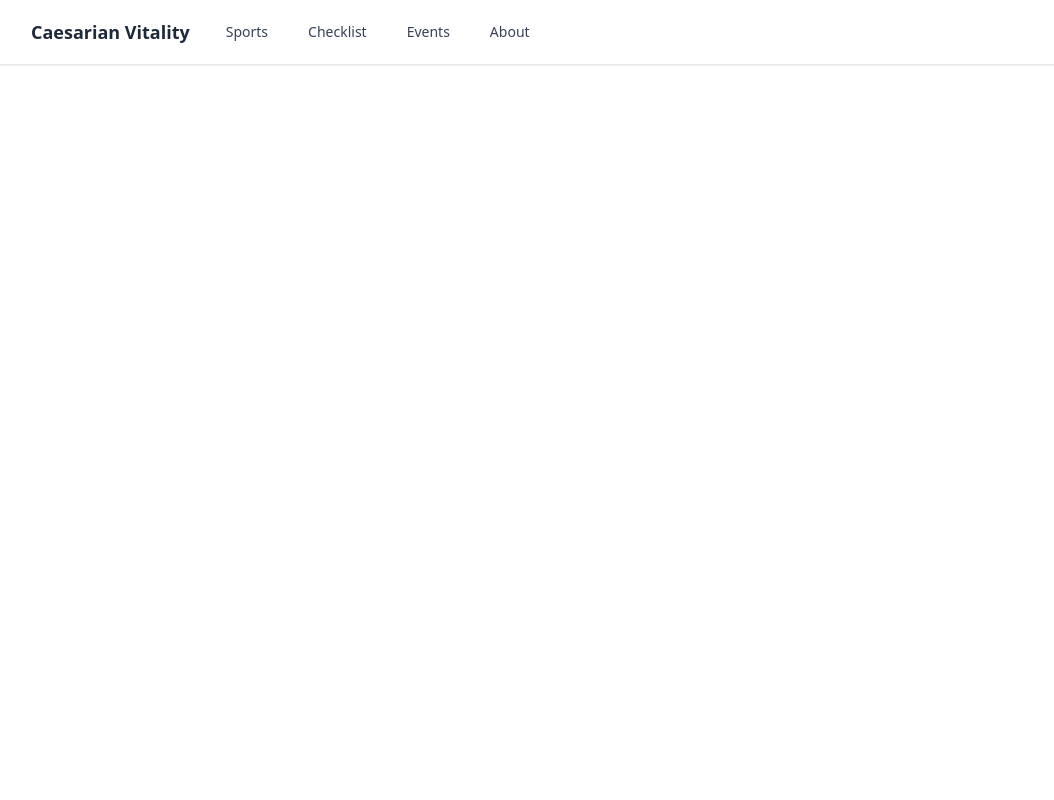
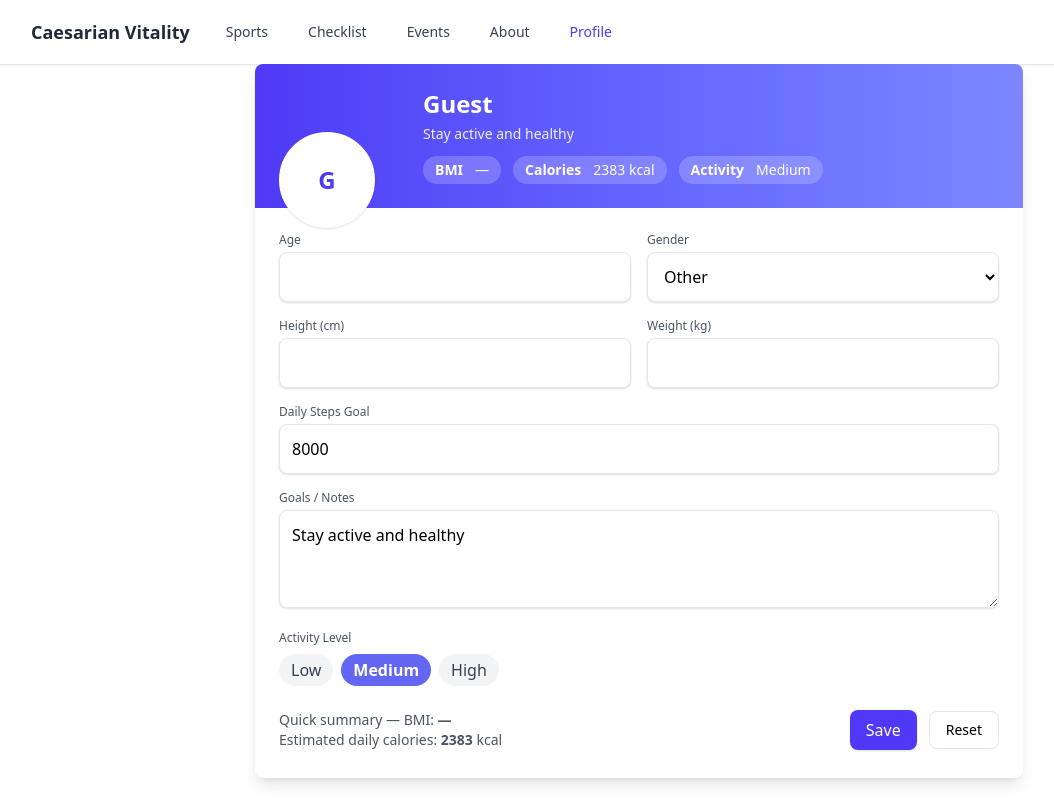
Before and after one commit to cdijkstra/VitalityApp, an Angular app in the folder Vitality/: page /profile in a window 1280 px wide. Before the commit this address led to /. Shown: the whole page, without its empty margins (1-1055 px from the left). Built offline with nearby package versions, Linux system fonts and the light colour scheme.

Commit message:
Added profile component

```diff
--- a/Vitality/src/app/app.routes.ts
+++ b/Vitality/src/app/app.routes.ts
@@ -4,6 +4,7 @@ import { SportDetailComponent } from './sport-detail/sport-detail';
 import { DailyChecklist } from './daily-checklist/daily-checklist';
 import { EventsComponent } from './events/events';
 import { AboutComponent } from './about/about';
+import { ProfileComponent } from './profile/profile.component';
 
 export const routes: Routes = [
   { path: '', component: SportsOverviewComponent },
@@ -11,5 +12,6 @@ export const routes: Routes = [
   { path: 'sports/:name', component: SportDetailComponent },
   { path: 'daily-checklist', component: DailyChecklist },
   { path: 'events', component: EventsComponent },
+  { path: 'profile', component: ProfileComponent },
   { path: 'about', component: AboutComponent },
 ];
--- a/Vitality/src/app/components/navbar/navbar.component.html
+++ b/Vitality/src/app/components/navbar/navbar.component.html
@@ -14,6 +14,8 @@
              class="px-3 py-2 rounded-md text-sm font-medium text-gray-700 hover:text-indigo-600  cursor-pointer">Events</a>
           <a routerLink="/about" routerLinkActive="text-indigo-600"
              class="px-3 py-2 rounded-md text-sm font-medium text-gray-700 hover:text-indigo-600 cursor-pointer">About</a>
+          <a routerLink="/profile" routerLinkActive="text-indigo-600"
+             class="px-3 py-2 rounded-md text-sm font-medium text-gray-700 hover:text-indigo-600 cursor-pointer">Profile</a>
         </div>
       </div>
     </div>
--- /dev/null
+++ b/Vitality/src/app/profile/profile.component.css
@@ -0,0 +1,9 @@
+/* Basic styling for the profile component */
+.profile .avatar { font-size: 1.25rem; }
+.profile input, .profile select, .profile textarea { background: #fff; }
+
+/* Header steps small text should be visible on gradient */
+.profile > div.bg-gradient-to-r + .p-6 .text-gray-100 { color: rgba(255,255,255,0.9); }
+
+/* Progress bar styling tweaks */
+.profile .bg-indigo-500 { background-color: #6366f1; }
--- /dev/null
+++ b/Vitality/src/app/profile/profile.component.html
@@ -0,0 +1,92 @@
+<div class="profile card mx-auto max-w-3xl p-0 pb-1 bg-transparent rounded-lg overflow-hidden shadow-lg">
+  <div class="bg-gradient-to-r from-indigo-600 to-indigo-400 p-6 text-white relative">
+    <div class="absolute -bottom-5 left-6">
+      <div class="w-24 h-24 rounded-full bg-white shadow flex items-center justify-center text-2xl font-bold text-indigo-600 border-4 border-white">{{ profile.name.charAt(0) }}</div>
+    </div>
+    <div class="ml-36">
+      <h2 class="text-2xl font-semibold">{{ profile.name }}</h2>
+      <p class="text-sm opacity-90 mt-1">{{ profile.goals }}</p>
+      <div class="mt-3 flex flex-wrap gap-3">
+        <span class="inline-flex items-center gap-2 bg-white/20 rounded-full px-3 py-1 text-sm">
+          <strong class="font-semibold">BMI</strong>
+          <span class="ml-1">{{ bmi !== null ? bmi : '—' }}</span>
+        </span>
+        <span class="inline-flex items-center gap-2 bg-white/20 rounded-full px-3 py-1 text-sm">
+          <strong class="font-semibold">Calories</strong>
+          <span class="ml-1">{{ estimatedCaloriesPerDay }} kcal</span>
+        </span>
+        <span class="inline-flex items-center gap-2 bg-white/20 rounded-full px-3 py-1 text-sm">
+          <strong class="font-semibold">Activity</strong>
+          <span class="ml-1">{{ profile.activityLevel }}</span>
+        </span>
+      </div>
+    </div>
+  </div>
+
+  <div class="p-6  bg-white">
+    <div class="grid grid-cols-1 md:grid-cols-2 gap-4">
+      <div>
+        <label class="block text-xs text-gray-600 font-medium">Age</label>
+        <input type="number" [value]="profile.age" (input)="updateField('age', +($any($event.target).value))"
+               class="mt-1 w-full p-3 border border-gray-200 rounded-lg shadow-sm focus:outline-none focus:ring-2 focus:ring-indigo-300" />
+      </div>
+
+      <div>
+        <label class="block text-xs text-gray-600 font-medium">Gender</label>
+        <select [value]="profile.gender" (change)="updateField('gender', $any($event.target).value)"
+                class="mt-1 w-full p-3 border border-gray-200 rounded-lg shadow-sm focus:outline-none focus:ring-2 focus:ring-indigo-300">
+          <option value="male">Male</option>
+          <option value="female">Female</option>
+          <option value="other">Other</option>
+        </select>
+      </div>
+
+      <div>
+        <label class="block text-xs text-gray-600 font-medium">Height (cm)</label>
+        <input type="number" [value]="profile.heightCm" (input)="updateField('heightCm', +($any($event.target).value))"
+               class="mt-1 w-full p-3 border border-gray-200 rounded-lg shadow-sm focus:outline-none focus:ring-2 focus:ring-indigo-300" />
+      </div>
+
+      <div>
+        <label class="block text-xs text-gray-600 font-medium">Weight (kg)</label>
+        <input type="number" [value]="profile.weightKg" (input)="updateField('weightKg', +($any($event.target).value))"
+               class="mt-1 w-full p-3 border border-gray-200 rounded-lg shadow-sm focus:outline-none focus:ring-2 focus:ring-indigo-300" />
+      </div>
+
+      <div class="md:col-span-2">
+        <label class="block text-xs text-gray-600 font-medium">Daily Steps Goal</label>
+        <input type="number" [value]="profile.stepsGoal" (input)="updateField('stepsGoal', +($any($event.target).value))"
+               class="mt-1 w-full p-3 border border-gray-200 rounded-lg shadow-sm focus:outline-none focus:ring-2 focus:ring-indigo-300" />
+      </div>
+
+      <div class="md:col-span-2">
+        <label class="block text-xs text-gray-600 font-medium">Goals / Notes</label>
+        <textarea [value]="profile.goals" (input)="updateField('goals', $any($event.target).value)"
+                  class="mt-1 w-full p-3 border border-gray-200 rounded-lg shadow-sm focus:outline-none focus:ring-2 focus:ring-indigo-300" rows="3"></textarea>
+      </div>
+
+      <div class="md:col-span-2">
+        <label class="block text-xs text-gray-600 font-medium">Activity Level</label>
+        <div class="mt-2 flex gap-2">
+          <button (click)="updateField('activityLevel','Low')" [class]="profile.activityLevel === 'Low' ? 'px-3 py-1 rounded-full bg-indigo-100 text-indigo-700 font-semibold' : 'px-3 py-1 rounded-full bg-gray-100 text-gray-700'">Low</button>
+          <button (click)="updateField('activityLevel','Medium')" [class]="profile.activityLevel === 'Medium' ? 'px-3 py-1 rounded-full bg-indigo-500 text-white font-semibold' : 'px-3 py-1 rounded-full bg-gray-100 text-gray-700'">Medium</button>
+          <button (click)="updateField('activityLevel','High')" [class]="profile.activityLevel === 'High' ? 'px-3 py-1 rounded-full bg-indigo-600 text-white font-semibold' : 'px-3 py-1 rounded-full bg-gray-100 text-gray-700'">High</button>
+        </div>
+      </div>
+    </div>
+
+    <div class="mt-6 flex items-center justify-between">
+      <div>
+        <p class="text-sm text-gray-600">Quick summary — <span class="font-medium">BMI</span>: <strong>{{ bmi !== null ? bmi : '—' }}</strong></p>
+        <p class="text-sm text-gray-600">Estimated daily calories: <strong>{{ estimatedCaloriesPerDay }}</strong> kcal</p>
+      </div>
+
+      <div class="flex items-center gap-3">
+        <button (click)="saveProfile()" class="flex items-center gap-2 px-4 py-2 bg-indigo-600 text-white rounded-lg shadow hover:bg-indigo-700 transition">
+          Save
+        </button>
+        <button (click)="resetProfile()" class="px-4 py-2 border border-gray-200 rounded-lg text-sm hover:bg-gray-50 transition">Reset</button>
+      </div>
+    </div>
+  </div>
+</div>
--- /dev/null
+++ b/Vitality/src/app/profile/profile.component.ts
@@ -0,0 +1,74 @@
+import { Component, OnInit } from '@angular/core';
+import { CommonModule } from '@angular/common';
+import { RouterModule } from '@angular/router';
+import { UserProfile, defaultProfile } from './profile.model';
+
+@Component({
+  selector: 'app-profile',
+  standalone: true,
+  imports: [CommonModule, RouterModule],
+  templateUrl: './profile.component.html',
+  styleUrls: ['./profile.component.css']
+})
+export class ProfileComponent implements OnInit {
+  profile: UserProfile = { ...defaultProfile };
+
+  private storageKey = 'vitality_user_profile_v1';
+
+  ngOnInit(): void {
+    this.loadProfile();
+  }
+
+  // Basic computed properties useful for a fitness app
+  get bmi(): number | null {
+    if (!this.profile.heightCm || !this.profile.weightKg) return null;
+    const heightM = this.profile.heightCm / 100;
+    return Math.round((this.profile.weightKg / (heightM * heightM)) * 10) / 10;
+  }
+
+  get estimatedCaloriesPerDay(): number {
+    const weight = this.profile.weightKg ?? 70;
+    const height = this.profile.heightCm ?? 175;
+    const age = this.profile.age ?? 30;
+    let bmr = 10 * weight + 6.25 * height - 5 * age;
+    if (this.profile.gender === 'male') bmr += 5;
+    else if (this.profile.gender === 'female') bmr -= 161;
+
+    const activityFactor = this.profile.activityLevel === 'High' ? 1.6 : this.profile.activityLevel === 'Low' ? 1.3 : 1.45;
+    return Math.round(bmr * activityFactor);
+  }
+
+  get stepsProgressPercent(): number {
+    return Math.min(100, Math.round(((this.profile.stepsToday ?? 0) / (this.profile.stepsGoal ?? 8000)) * 100));
+  }
+
+  // Small helper to update a value (used by template)
+  updateField<K extends keyof UserProfile>(field: K, value: UserProfile[K]) {
+    this.profile = { ...this.profile, [field]: value };
+  }
+
+  saveProfile() {
+    try {
+      localStorage.setItem(this.storageKey, JSON.stringify(this.profile));
+    } catch (e) {
+      console.warn('Could not save profile to localStorage', e);
+    }
+  }
+
+  loadProfile() {
+    try {
+      const raw = localStorage.getItem(this.storageKey);
+      if (raw) {
+        const parsed = JSON.parse(raw) as UserProfile;
+        this.profile = { ...defaultProfile, ...parsed };
+      }
+    } catch (e) {
+      console.warn('Could not load profile from localStorage', e);
+    }
+  }
+
+  resetProfile() {
+    this.profile = { ...defaultProfile };
+    this.saveProfile();
+  }
+}
--- /dev/null
+++ b/Vitality/src/app/profile/profile.model.ts
@@ -0,0 +1,23 @@
+export interface UserProfile {
+  name: string;
+  age?: number;
+  gender?: 'male' | 'female' | 'other';
+  heightCm?: number;
+  weightKg?: number;
+  activityLevel?: 'Low' | 'Medium' | 'High';
+  goals?: string;
+  stepsGoal?: number;
+  stepsToday?: number;
+}
+
+export const defaultProfile: UserProfile = {
+  name: 'Guest',
+  age: undefined,
+  gender: 'other',
+  heightCm: undefined,
+  weightKg: undefined,
+  activityLevel: 'Medium',
+  goals: 'Stay active and healthy',
+  stepsGoal: 8000,
+  stepsToday: 0,
+};
```
